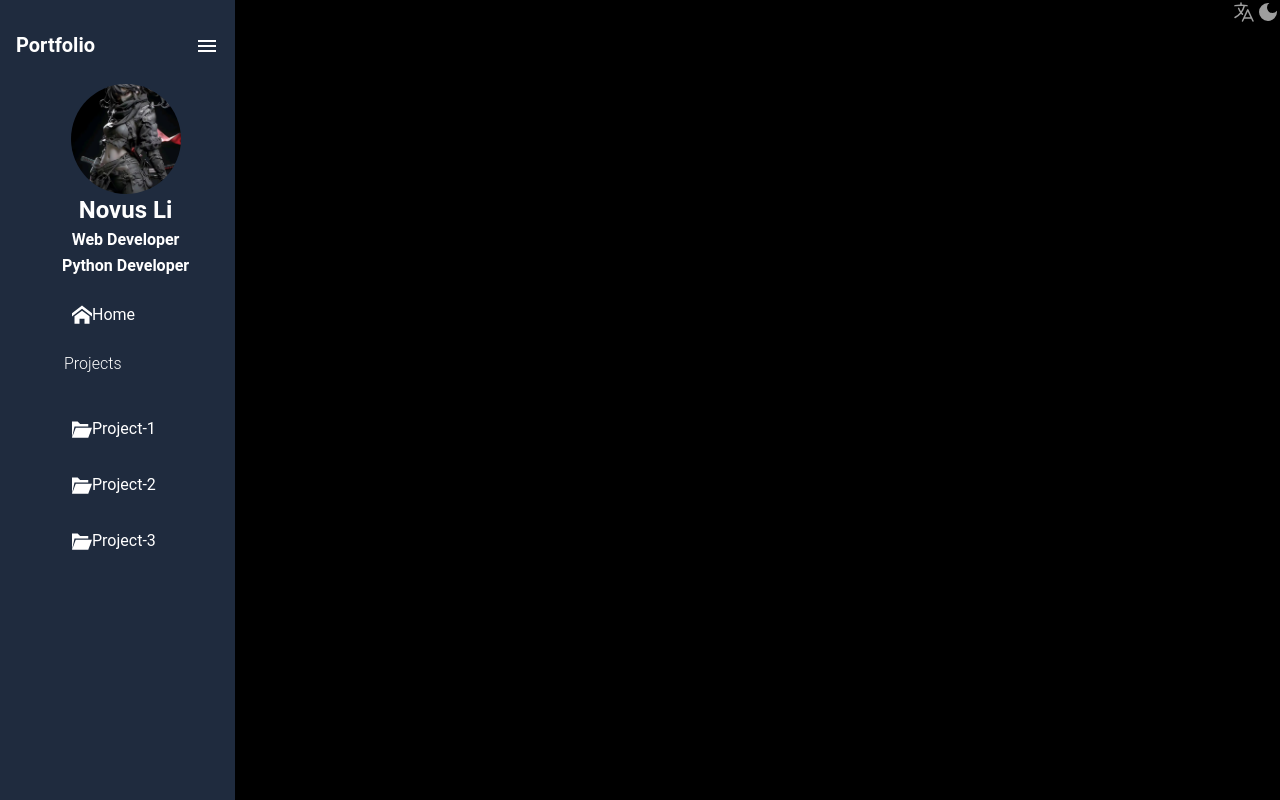
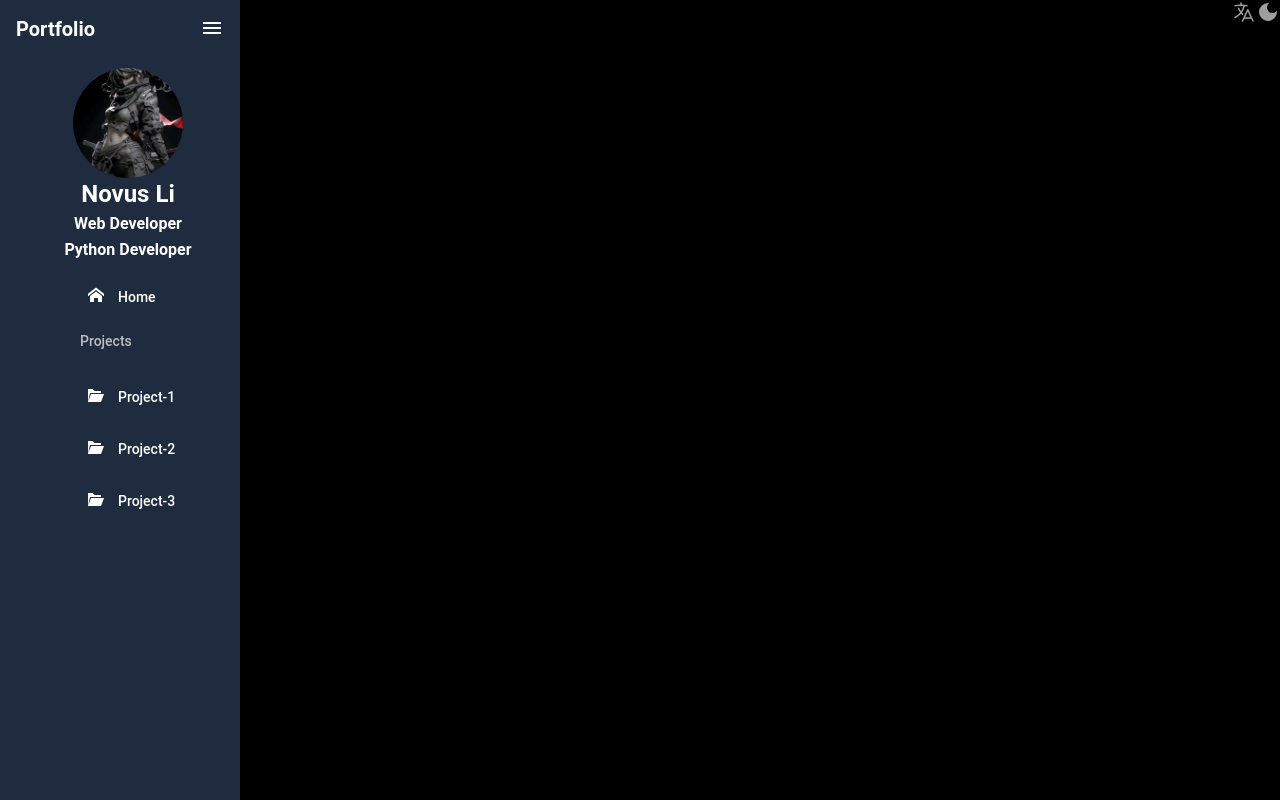
Before and after one commit to novusli/novusli.github.io, a React (Vite) app: page / in a window 1280 px wide. Built offline with nearby package versions, Linux system fonts and the light colour scheme.

Commit message:
Styling sidebar

```diff
--- a/src/components/Sidebar.jsx
+++ b/src/components/Sidebar.jsx
@@ -16,8 +16,8 @@ const Sidebar = () => {
   const [isCollapsed, setIsCollapsed] = useState(false);
 
   return (
-    <div className={`bg-[#1f2b3e] min-h-screen ${!isCollapsed ? "w-72" : "w-16"} duration-500 py-4 rounded-none`}>
-      <div className={`mb-2 flex items-center justify-between gap-4 p-4`}>
+    <div className={`${!isCollapsed ? "w-72" : "w-16"} bg-[#1f2b3e] min-h-screen  duration-500 px-4`}>
+      <div className={`${!isCollapsed ? "justify-between" : "justify-center"} mb-2 flex  gap-4 py-4`}>
         {
           !isCollapsed && (
             <Typography variant="h5" color="white">
@@ -53,18 +53,19 @@ const Sidebar = () => {
       }
 
       {/* Sidebar List Section */}
-      <div className={`mt-4 ${!isCollapsed ? "pl-16" : "pl-2"} flex flex-col gap-4 text-white relative`}>
-        <Link to="/" className="group flex items-center p-2 hover:bg-gray-800 rounded-md">
+      <div className={`${!isCollapsed ? "pl-16" : "pl-2"} mt-4  flex flex-col gap-4 relative`}>
+        <Link to="/" className="group flex text-sm gap-3.5 font-medium p-2 text-white hover:bg-gray-800 rounded-md">
           <div>
-            <ImHome className="w-5 h-5" />
+            <ImHome className="w-4 h-4" />
           </div>
-          <h2 className={`whitespace-pre ${isCollapsed && "opacity-0 overflow-hidden"}`}>
+          <h2 className={`${isCollapsed && "opacity-0 overflow-hidden"} whitespace-pre`}>
             Home
           </h2>
         </Link>
+
         {
           !isCollapsed && (
-            <Typography>
+            <Typography className="text-sm font-medium text-gray-400">
               Projects
             </Typography>
           )
@@ -74,12 +75,14 @@ const Sidebar = () => {
           <Link
             to={listItem?.link}
             key={i}
-            className={`${listItem?.margin && "mt-4"} group flex items-center p-2 hover:bg-gray-800 rounded-md`}
+            className={`${listItem?.margin && "mt-3"} group flex text-sm gap-3.5 font-medium p-2 text-white hover:bg-gray-800 rounded-md`}
           >
             <div>
-              {createElement(listItem?.icon, { className: "w-5 h-5"})}
+              {createElement(listItem?.icon, { className: "w-4 h-4"})}
             </div>
-            <h2 className={`whitespace-pre ${isCollapsed && "opacity-0 overflow-hidden"}`}>
+            <h2
+              className={`${isCollapsed && "opacity-0 overflow-hidden"} whitespace-pre duration-500`}
+            >
               {listItem?.name}
             </h2>
           </Link>
```
